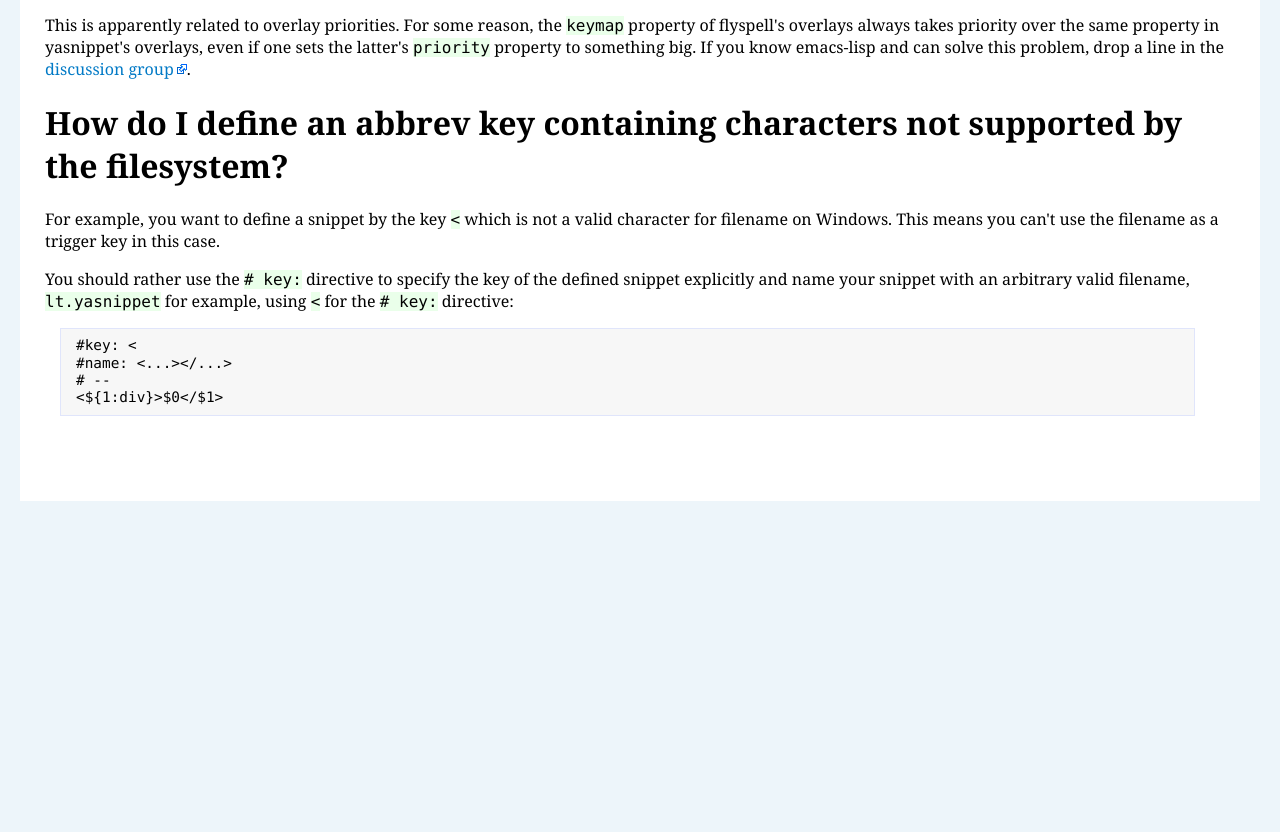
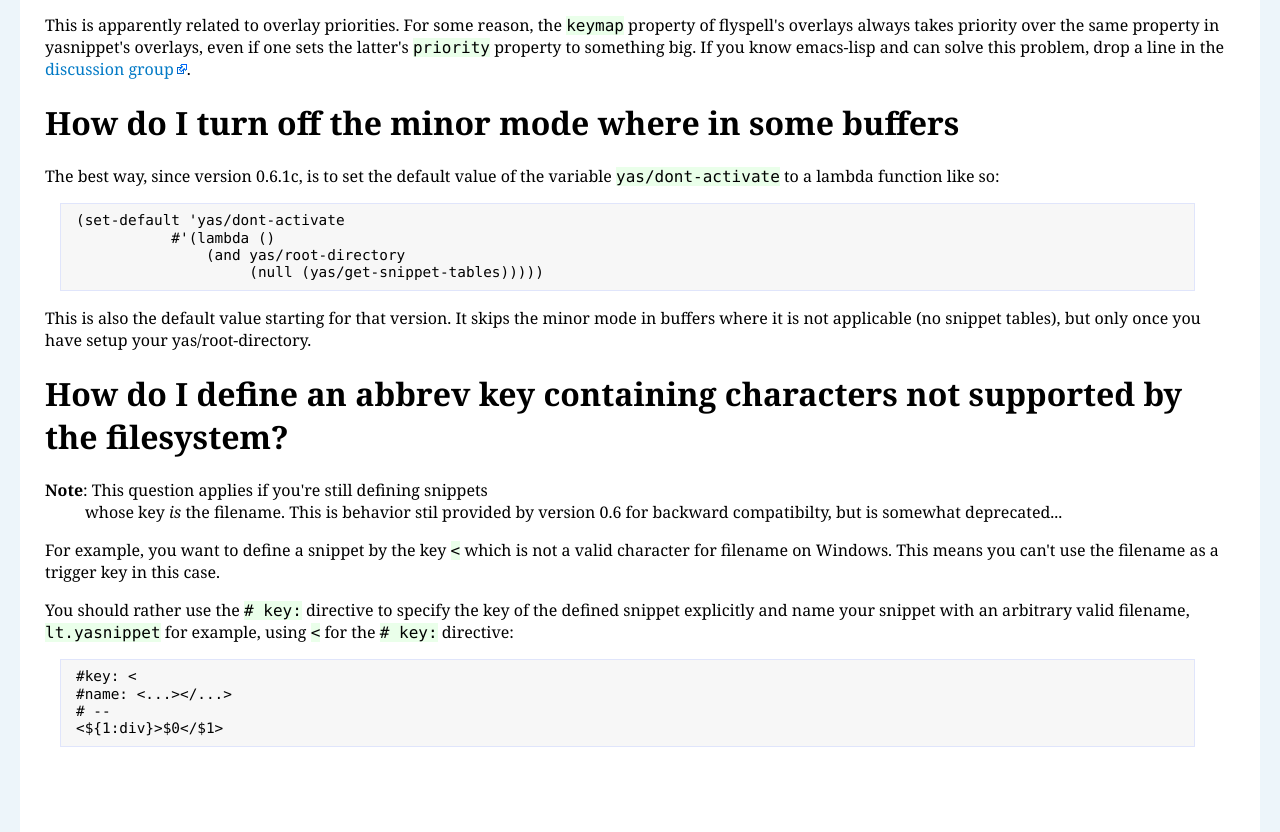
Before and after one commit to joaotavora/yasnippet, a plain HTML site: page doc/faq.html in a window 1280 px wide. Shown: the part 1553-2385 px from the top of the page. Before the commit the page ends 2054 px from the top, so only its background shows below. Drawn offline with Linux system fonts and the light colour scheme.

Commit message:
* Adjustments to fix made for issue 90, faq updated * Added google analytics tracking to html docs (experimental)

```diff
--- a/doc/faq.html
+++ b/doc/faq.html
@@ -3,7 +3,7 @@
 <html xmlns="http://www.w3.org/1999/xhtml" xml:lang="en" lang="en">
 <head>
 <meta http-equiv="Content-Type" content="text/html; charset=utf-8" />
-<meta name="generator" content="Docutils 0.5: http://docutils.sourceforge.net/" />
+<meta name="generator" content="Docutils 0.6: http://docutils.sourceforge.net/" />
 <title>Frequently Asked Questions</title>
 <link rel="stylesheet" href="styles.css" type="text/css" />
 </head>
@@ -132,8 +132,26 @@ latter's <tt class="docutils literal"><span class="pre">priority</span></tt> pro
 emacs-lisp and can solve this problem, drop a line in the <a class="reference external" href="http://groups.google.com/group/smart-snippet">discussion
 group</a>.</p>
 </div>
+<div class="section" id="how-do-i-turn-off-the-minor-mode-where-in-some-buffers">
+<h1>How do I turn off the minor mode where in some buffers</h1>
+<p>The best way, since version 0.6.1c, is to set the default value of the
+variable <tt class="docutils literal"><span class="pre">yas/dont-activate</span></tt> to a lambda function like so:</p>
+<div class="highlight"><pre>(set-default &#39;yas/dont-activate
+           #&#39;(lambda ()
+               (and yas/root-directory
+                    (null (yas/get-snippet-tables)))))
+</pre></div>
+<p>This is also the default value starting for that version. It skips the
+minor mode in buffers where it is not applicable (no snippet tables),
+but only once you have setup your yas/root-directory.</p>
+</div>
 <div class="section" id="how-do-i-define-an-abbrev-key-containing-characters-not-supported-by-the-filesystem">
 <h1>How do I define an abbrev key containing characters not supported by the filesystem?</h1>
+<dl class="docutils">
+<dt><strong>Note</strong>: This question applies if you're still defining snippets</dt>
+<dd>whose key <em>is</em> the filename. This is behavior stil provided by
+version 0.6 for backward compatibilty, but is somewhat deprecated...</dd>
+</dl>
 <p>For example, you want to define a snippet by the key <tt class="docutils literal"><span class="pre">&lt;</span></tt> which is
 not a valid character for filename on Windows. This means you can't
 use the filename as a trigger key in this case.</p>
@@ -153,6 +171,16 @@ valid filename, <tt class="docutils literal"><span class="pre">lt.yasnippet</spa
     </div>
   </div>
 </div>
+<script type="text/javascript">
+  var gaJsHost = (("https:" == document.location.protocol) ? "https://ssl." : "http://www.");
+  document.write(unescape("%3Cscript src='" + gaJsHost + "google-analytics.com/ga.js' type='text/javascript'%3E%3C/script%3E"));
+</script>
+<script type="text/javascript">
+  try {
+  var pageTracker = _gat._getTracker("UA-10536822-1");
+  pageTracker._trackPageview();
+  } catch(err) {}
+</script>
 </div>
 </body>
 </html>
```
Also changed, not shown: doc/changelog.html (+11 -1 lines), doc/define_snippet.html (+11 -1 lines), doc/index.html (+11 -1 lines), doc/snippet-development.html (+11 -1 lines), doc/snippet-expansion.html (+10 -0 lines), doc/snippet-menu.html (+10 -0 lines), doc/snippet-organization.html (+10 -0 lines), doc/template.txt, 2 other files.
